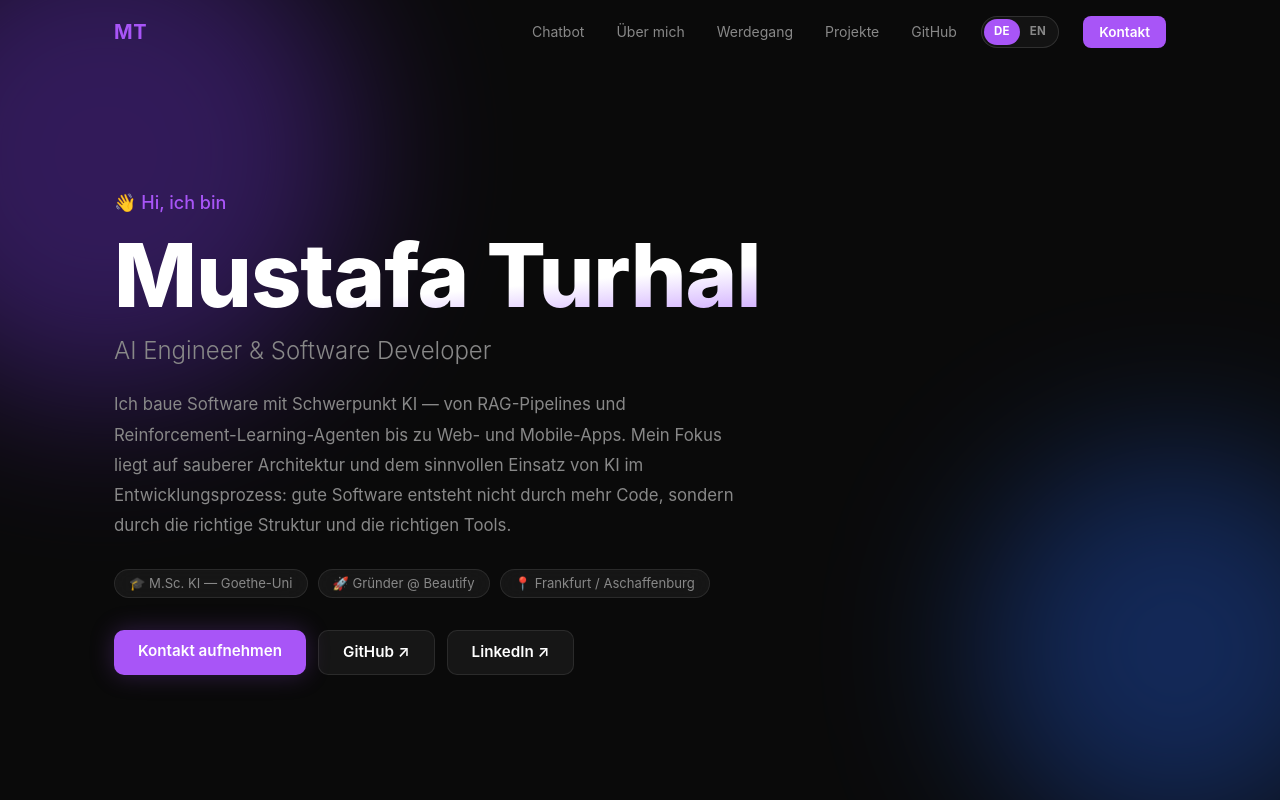
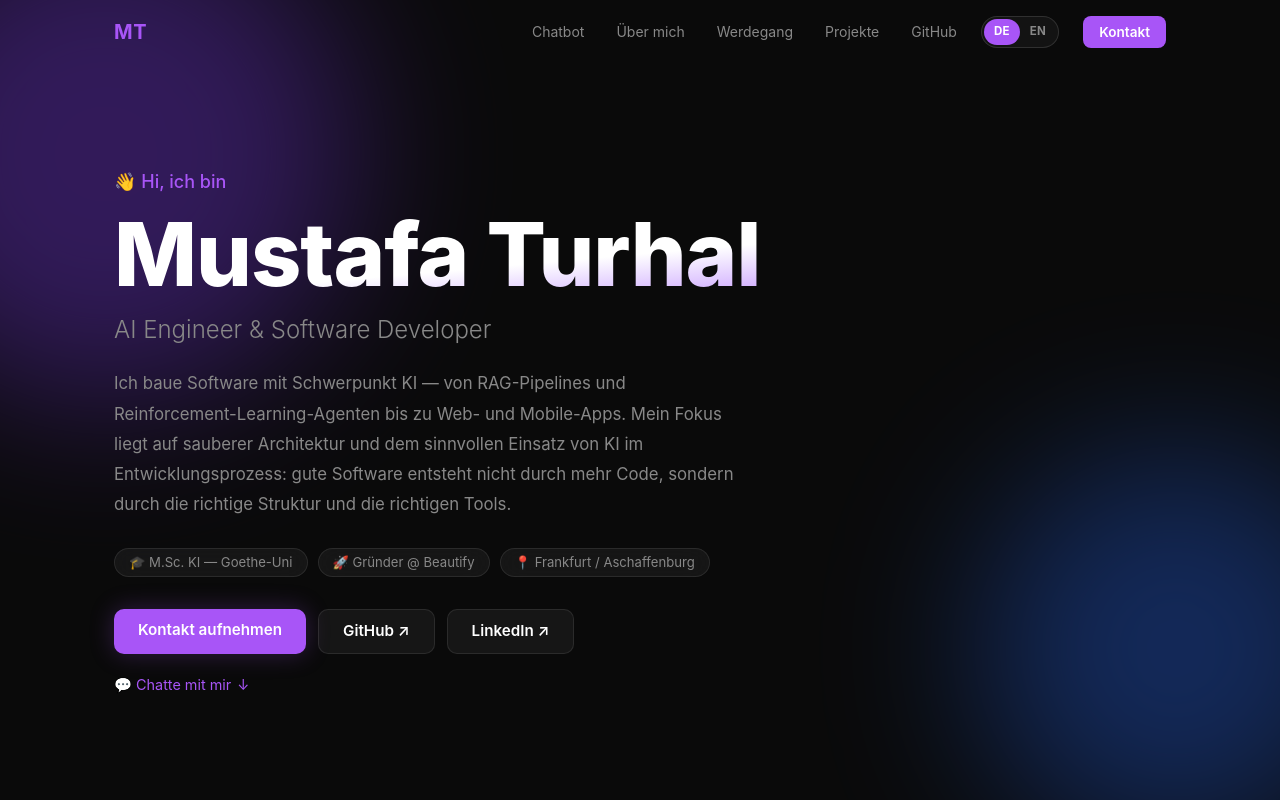
Before and after one commit to mustafatur46/Portfolio, a Next.js app: page / in a window 1280 px wide. Shown: the top 800 px of the page. Built offline with nearby package versions, Linux system fonts and the light colour scheme; no server answers.

Commit message:
Don't auto-scroll to chatbot on load; add 'chat with me' link in hero

```diff
--- a/components/Chatbot/index.tsx
+++ b/components/Chatbot/index.tsx
@@ -35,7 +35,10 @@ export default function Chatbot() {
   const taRef     = useRef<HTMLTextAreaElement>(null);
 
   useEffect(() => {
-    bottomRef.current?.scrollIntoView({ behavior: 'smooth' });
+    // Don't scroll on initial mount (would jump the page to the chatbot);
+    // only once a conversation has actually started.
+    if (messages.length === 0 && !loading) return;
+    bottomRef.current?.scrollIntoView({ behavior: 'smooth', block: 'nearest' });
   }, [messages, loading]);
 
   async function send(text: string) {
--- a/components/Hero.tsx
+++ b/components/Hero.tsx
@@ -70,6 +70,14 @@ export default function Hero() {
             LinkedIn ↗
           </a>
         </div>
+
+        <a
+          href="#chatbot"
+          className="inline-flex items-center gap-1.5 mt-5 text-[0.9rem] text-[#a855f7] hover:text-[#c084fc] transition-colors no-underline group/chat"
+        >
+          💬 {t.hero.chat}
+          <span className="transition-transform group-hover/chat:translate-y-0.5">↓</span>
+        </a>
       </div>
     </section>
   );
--- a/data/i18n/de.json
+++ b/data/i18n/de.json
@@ -13,7 +13,8 @@
     "intro": "Ich baue Software mit Schwerpunkt KI — von RAG-Pipelines und Reinforcement-Learning-Agenten bis zu Web- und Mobile-Apps. Mein Fokus liegt auf sauberer Architektur und dem sinnvollen Einsatz von KI im Entwicklungsprozess: gute Software entsteht nicht durch mehr Code, sondern durch die richtige Struktur und die richtigen Tools.",
     "intro2": "",
     "badges": ["🎓 M.Sc. KI — Goethe-Uni", "🚀 Gründer @ Beautify", "📍 Frankfurt / Aschaffenburg"],
-    "contact": "Kontakt aufnehmen"
+    "contact": "Kontakt aufnehmen",
+    "chat": "Chatte mit mir"
   },
   "about": {
     "heading": "Über mich",
--- a/data/i18n/en.json
+++ b/data/i18n/en.json
@@ -13,7 +13,8 @@
     "intro": "I build software with a focus on AI — from RAG pipelines and reinforcement-learning agents to web and mobile apps. My focus is clean architecture and the meaningful use of AI in the development process: good software comes not from more code, but from the right structure and the right tools.",
     "intro2": "",
     "badges": ["🎓 M.Sc. AI — Goethe University", "🚀 Founder @ Beautify", "📍 Frankfurt / Aschaffenburg"],
-    "contact": "Get in touch"
+    "contact": "Get in touch",
+    "chat": "Chat with me"
   },
   "about": {
     "heading": "About",
```
